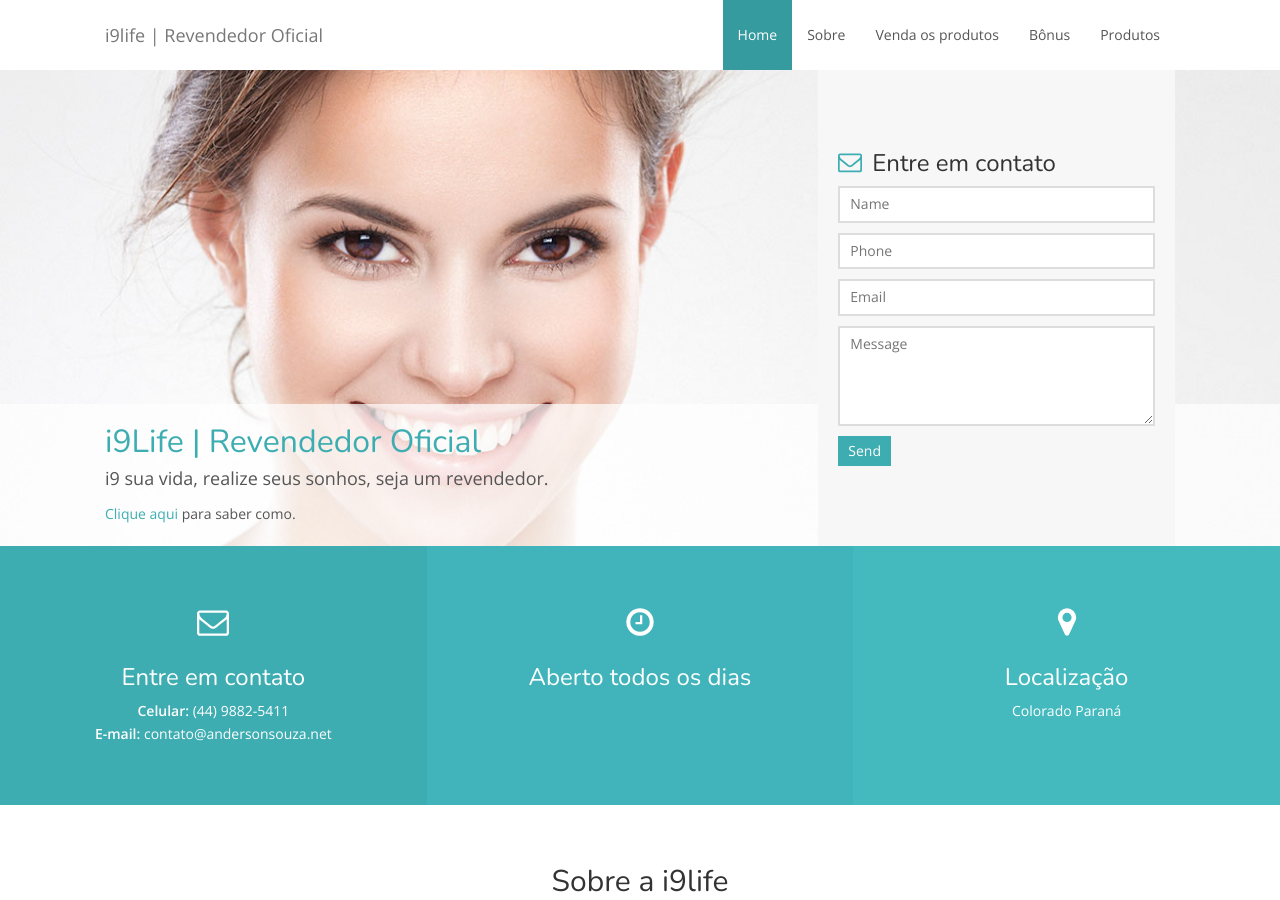
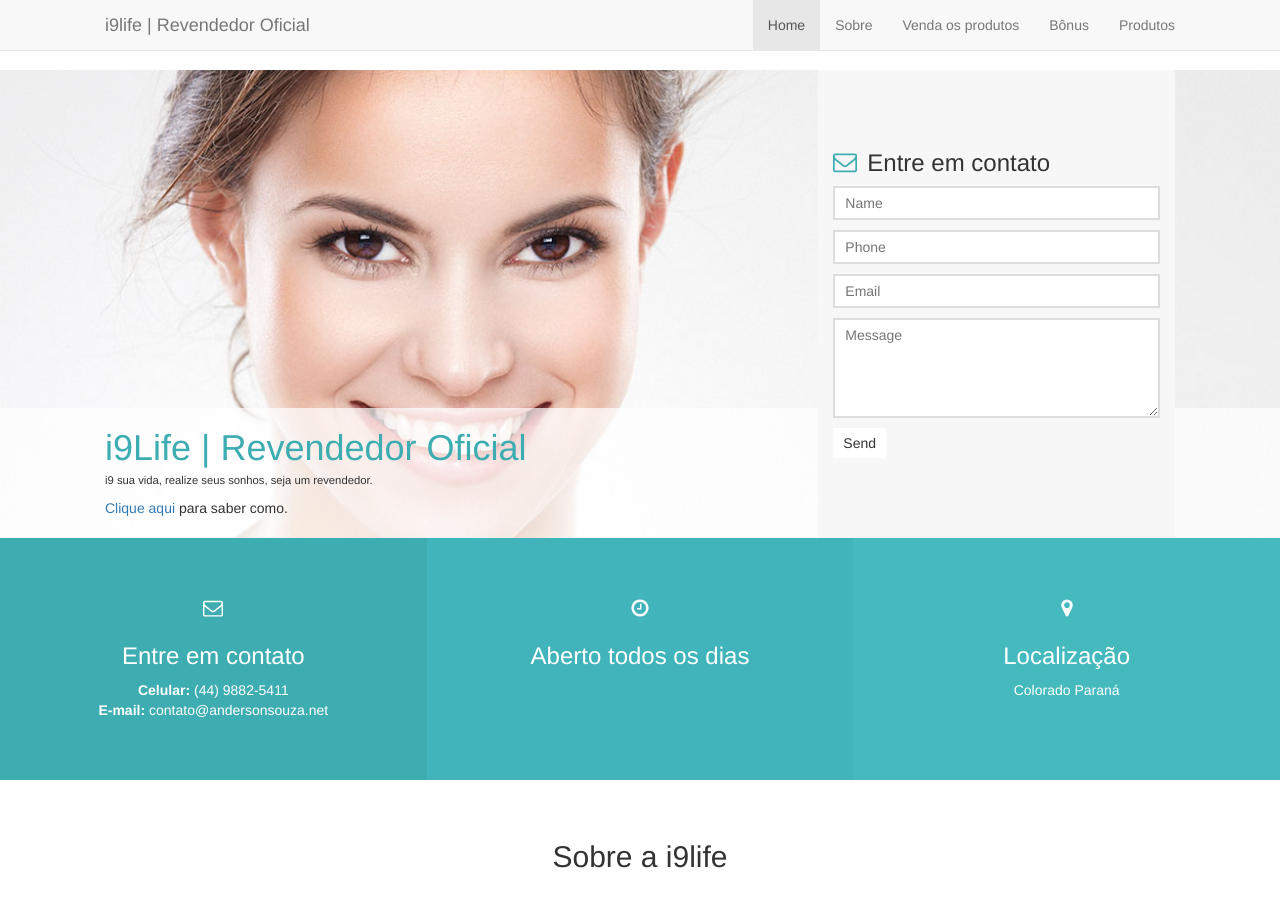
Before and after one commit to cadastroinove/cadastroinove.github.io, a Jekyll site: the page built from index.html, in a window 1280 px wide and 900 px high. Built offline with Jekyll 4.4.1, drawn with Linux system fonts in a browser that asks for light colours; nearby versions of some CDN libraries.

Commit message:
Adicionado o bootstrap ao doctype-head.html

```diff
--- a/_includes/doctype-head.html
+++ b/_includes/doctype-head.html
@@ -16,6 +16,9 @@
     <!-- Stylesheet -->
     <link rel="stylesheet" href="{{ "/css/main.css" | prepend: site.baseurl }}">
 
+    <!-- Bootstrap -->
+    <link rel="stylesheet" href="{{ "/css/bootstrap.min.css" | prepend: site.baseurl }}">
+
     <!-- Google Fonts -->
     <link href='https://fonts.googleapis.com/css?family=Nunito:400,700' rel='stylesheet' type='text/css'>
     <link href='https://fonts.googleapis.com/css?family=Open+Sans:400,400italic,600,600italic' rel='stylesheet' type='text/css'>
```
